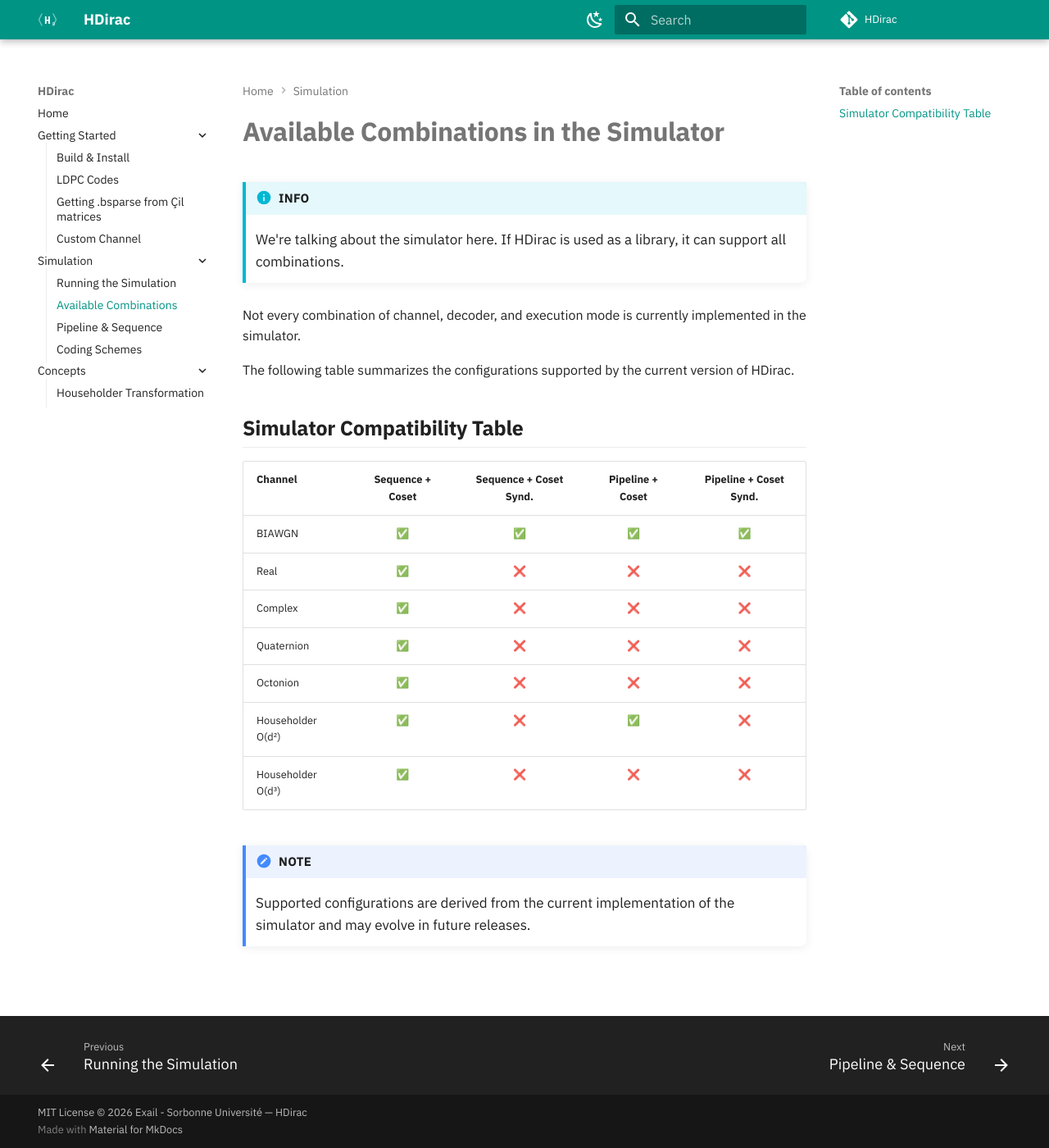
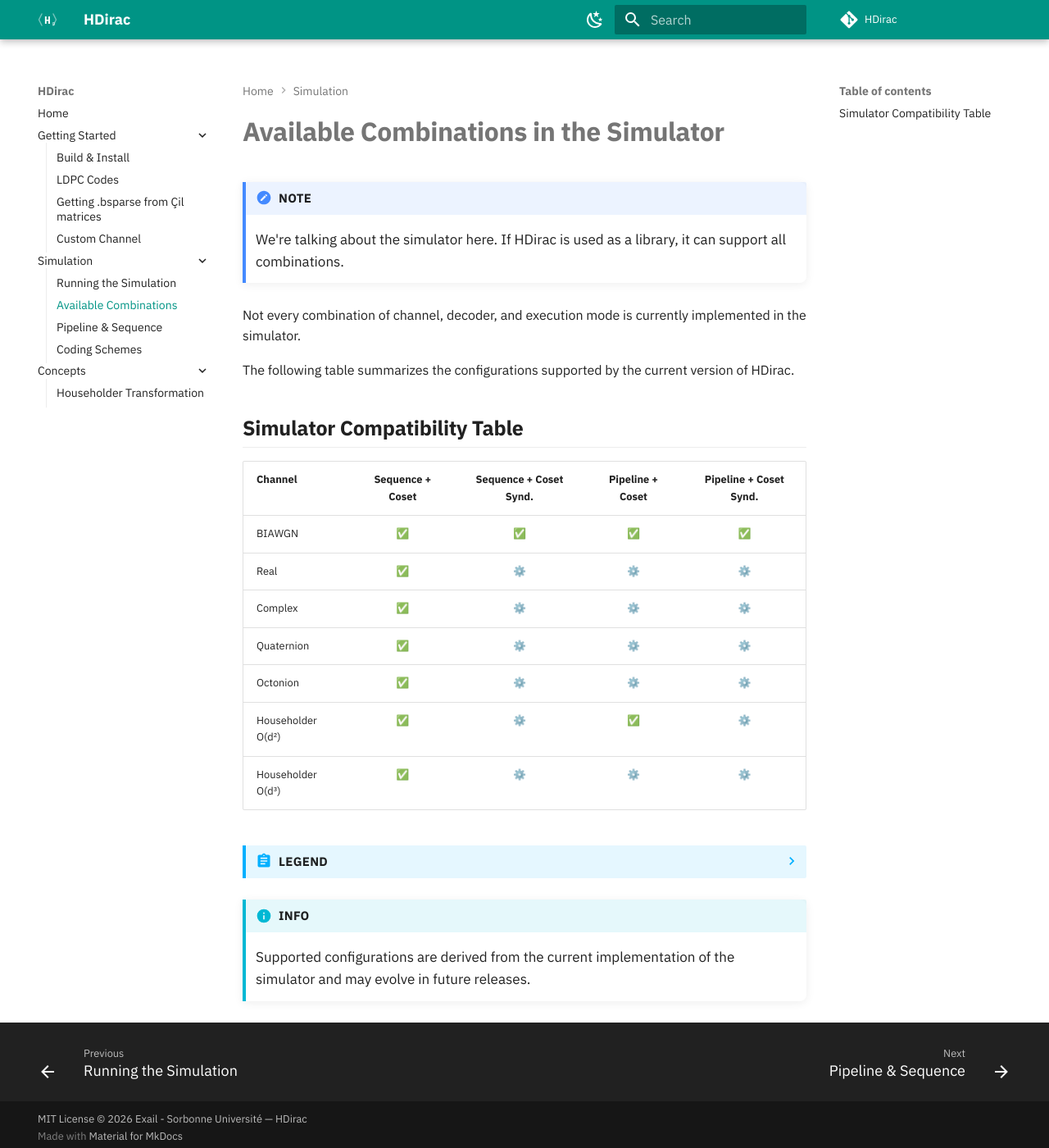
Before and after one commit to aff3ct/HDirac, an MkDocs documentation site: the page built from docs/simulation/combinations.md, in a window 1280 px wide and 1400 px high. Shown: the whole window at 82% size. Built offline with MkDocs 1.6.1 and Material for MkDocs 9.7.7, drawn with Linux system fonts in a browser that asks for light colours; comment, search, counter and statistics services are not loaded; some of the changed lines change nothing that is shown.

Commit message:
docs: Comparison table modification

```diff
--- a/docs/simulation/combinations.md
+++ b/docs/simulation/combinations.md
@@ -1,6 +1,6 @@
 # Available Combinations in the Simulator
 
-!!! info
+!!! note
     We're talking about the simulator here. If HDirac is used as a library, it can support all combinations.
 
 Not every combination of channel, decoder, and execution mode is currently implemented in the simulator.
@@ -11,13 +11,17 @@
 
 | Channel           | Sequence + Coset | Sequence + Coset Synd. | Pipeline + Coset | Pipeline + Coset Synd. |
 | ----------------- | :--------------: | :--------------------: | :--------------: | :--------------------: |
-| BIAWGN            |         ✅        |            ✅           |         ✅        |            ✅           |
-| Real              |         ✅        |            ❌           |         ❌        |            ❌           |
-| Complex           |         ✅        |            ❌           |         ❌        |            ❌           |
-| Quaternion        |         ✅        |            ❌           |         ❌        |            ❌           |
-| Octonion          |         ✅        |            ❌           |         ❌        |            ❌           |
-| Householder O(d²) |         ✅        |            ❌           |         ✅        |            ❌           |
-| Householder O(d³) |         ✅        |            ❌           |         ❌        |            ❌           |
+| BIAWGN            |         ✅       |            ✅         |         ✅       |            ✅         |
+| Real              |         ✅       |            ⚙️         |         ⚙️       |            ⚙️         |
+| Complex           |         ✅       |            ⚙️         |         ⚙️       |            ⚙️         |
+| Quaternion        |         ✅       |            ⚙️         |         ⚙️       |            ⚙️         |
+| Octonion          |         ✅       |            ⚙️         |         ⚙️       |            ⚙️         |
+| Householder O(d²) |         ✅       |            ⚙️         |         ✅       |            ⚙️         |
+| Householder O(d³) |         ✅       |            ⚙️         |         ⚙️       |            ⚙️         |
 
-!!! note
+??? abstract "Legend"
+    - Library + simulator support: ✅
+    - Library-only support: ⚙️
+
+!!! info
     Supported configurations are derived from the current implementation of the simulator and may evolve in future releases.
```
